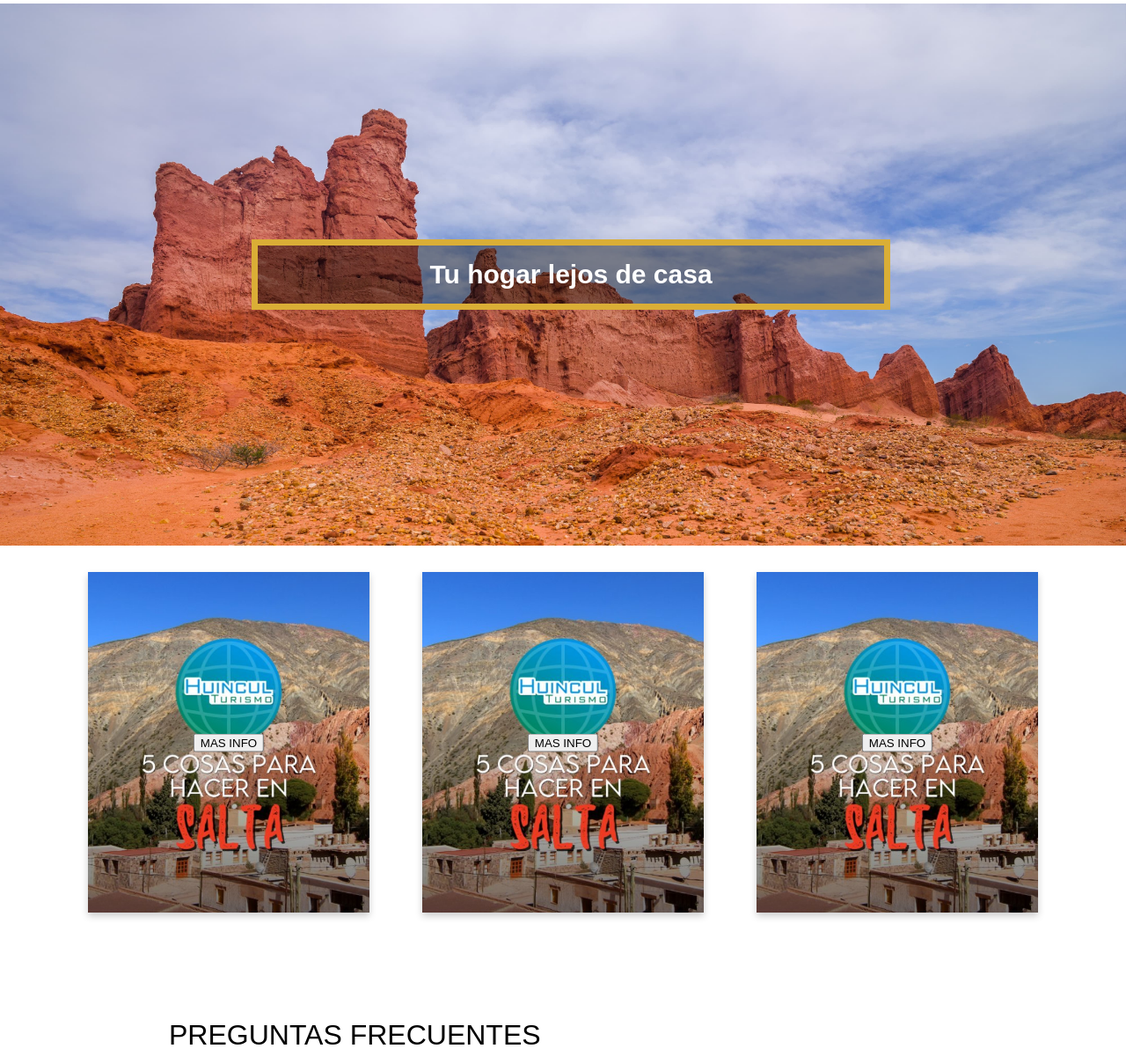
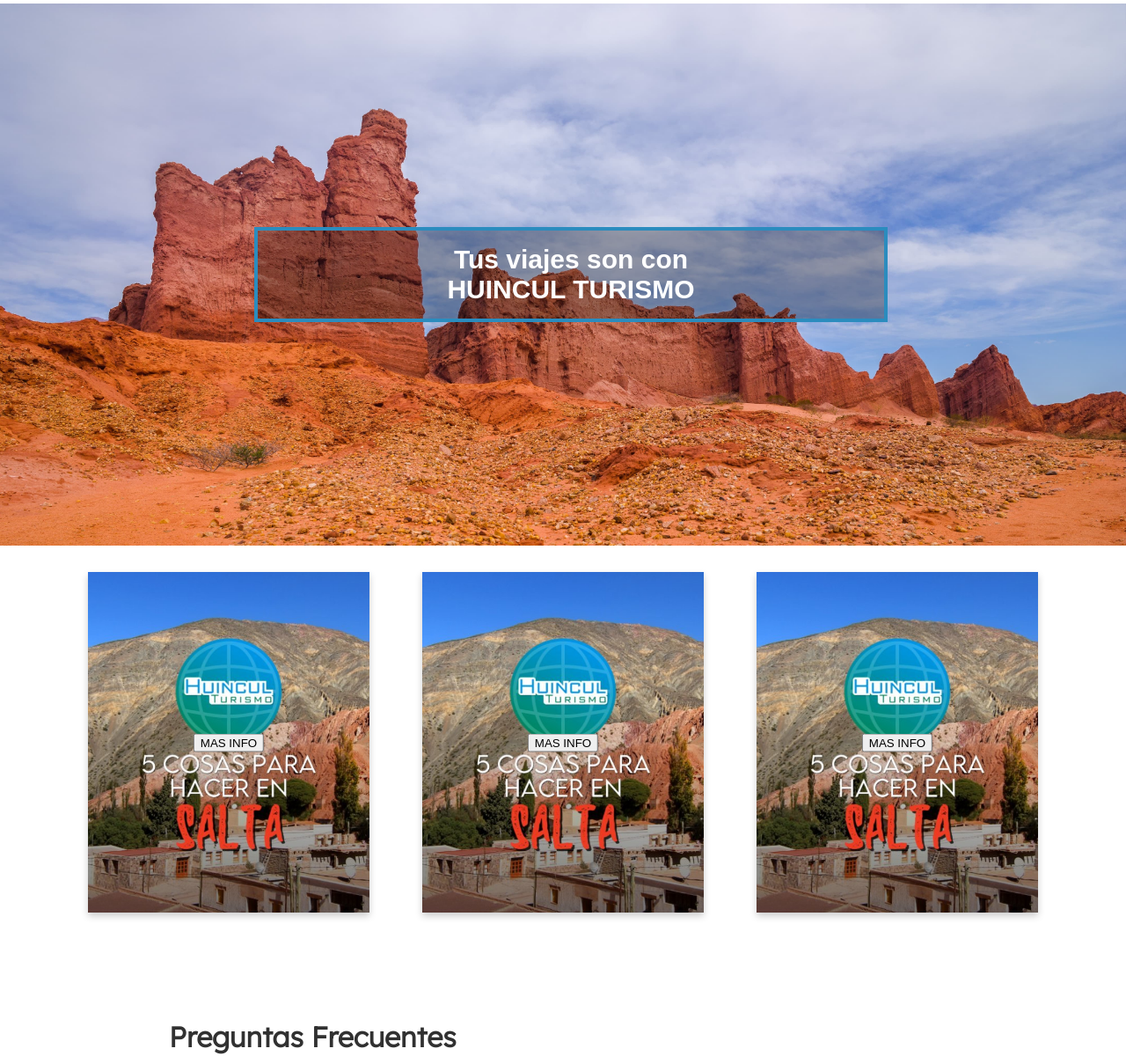
Before and after one commit to GABRIEL3503/Huincul-Turismo, a plain HTML site: page index.html in a window 1280 px wide. Shown: the part 100-1300 px from the top of the page at 88% size. Drawn offline with nearby package versions, Linux system fonts and the light colour scheme.

Commit message:
my fukink first commit

```diff
--- a/index.html
+++ b/index.html
@@ -8,6 +8,9 @@
     <link rel="stylesheet" href="style.css">
 
     <link rel="stylesheet" href="https://cdn.jsdelivr.net/npm/swiper@9/swiper-bundle.min.css" />
+    <link rel="preconnect" href="https://fonts.googleapis.com">
+<link rel="preconnect" href="https://fonts.gstatic.com" crossorigin>
+<link href="https://fonts.googleapis.com/css2?family=Lexend+Deca:wght@300&display=swap" rel="stylesheet">
     <title>Huincul Turismo</title>
 </head>
 
@@ -29,7 +32,7 @@
      <!-- hero-image -->
 
      <div class="portada img1">
-        <div class="portada-text">Tu hogar lejos de casa</div>
+        <div class="portada-text">Tus viajes son con <br>HUINCUL TURISMO</div>
     </div>
 
     <!-- card -->
@@ -77,7 +80,7 @@
     </section>
     <section class="preguntas-frec">
         <h1>
-          PREGUNTAS FRECUENTES
+          Preguntas Frecuentes
         </h1>
         <details>
           <summary>Details</summary>
--- a/style.css
+++ b/style.css
@@ -108,12 +108,12 @@
 
 .portada-text {
 
-  background-color: rgba(0, 0, 0, 0.4);
+  background-color: rgba(0, 0, 0, 0.281);
 
   color: white;
   font-weight: bold;
   font-size: 30px;
-  border: 7px solid #daae36;
+  border: 4px solid var(--color-principal);
   position: relative;
   top: 50%;
   left: 50%;
@@ -223,7 +223,7 @@
   }
   .preguntas-frec h1 {
     font-size: 2rem;
-    font-weight: 500;
+    font-weight: 700;
   }
   details[open] summary ~ * {
     animation: open 2s ease-in-out;
@@ -281,3 +281,7 @@
   .preguntas-frec{
 margin-bottom: 52px;
   }
+  h1{
+    color: rgb(49, 49, 49);
+    font-family: 'Lexend Deca', sans-serif;
+  }
```
